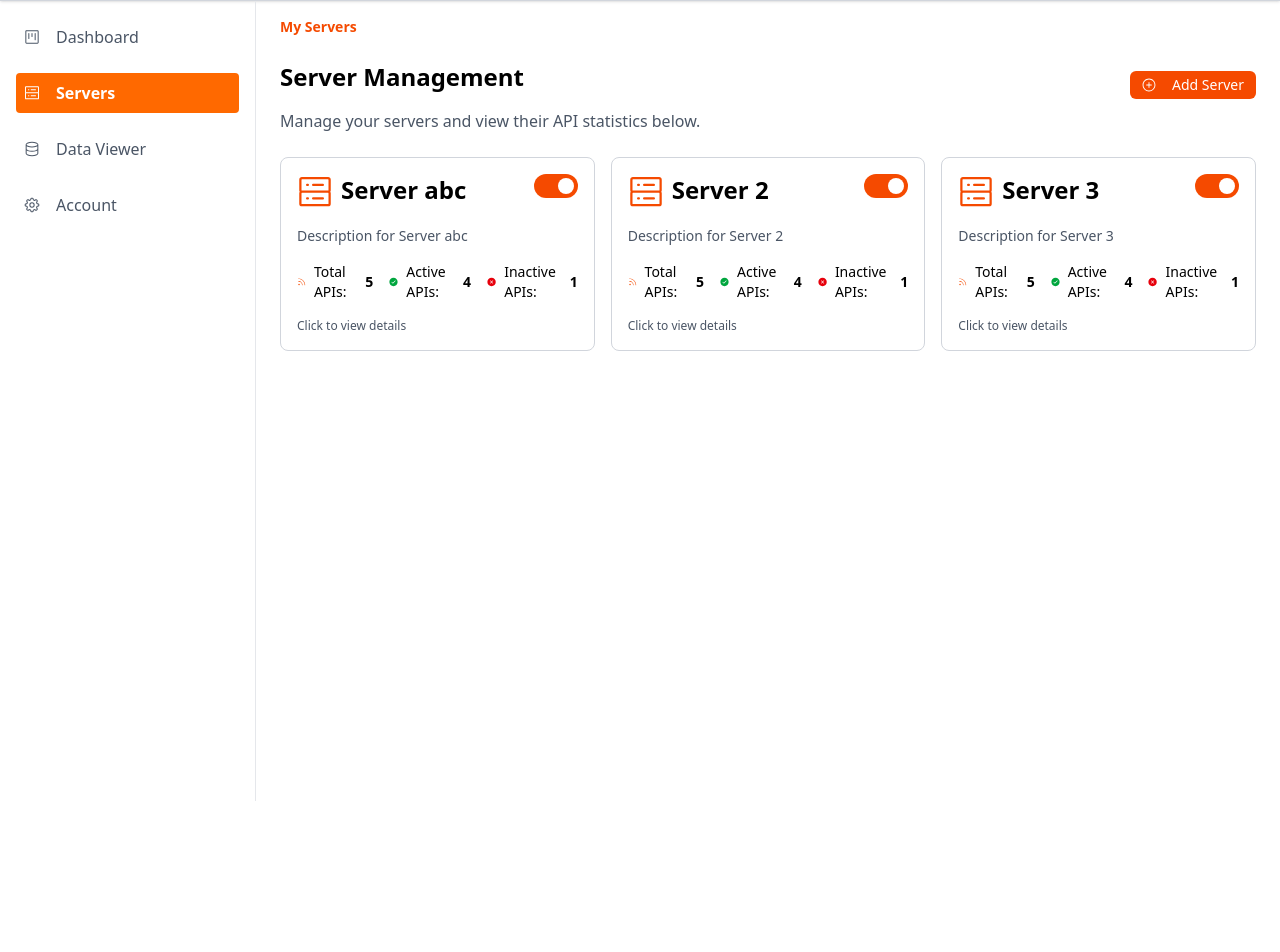
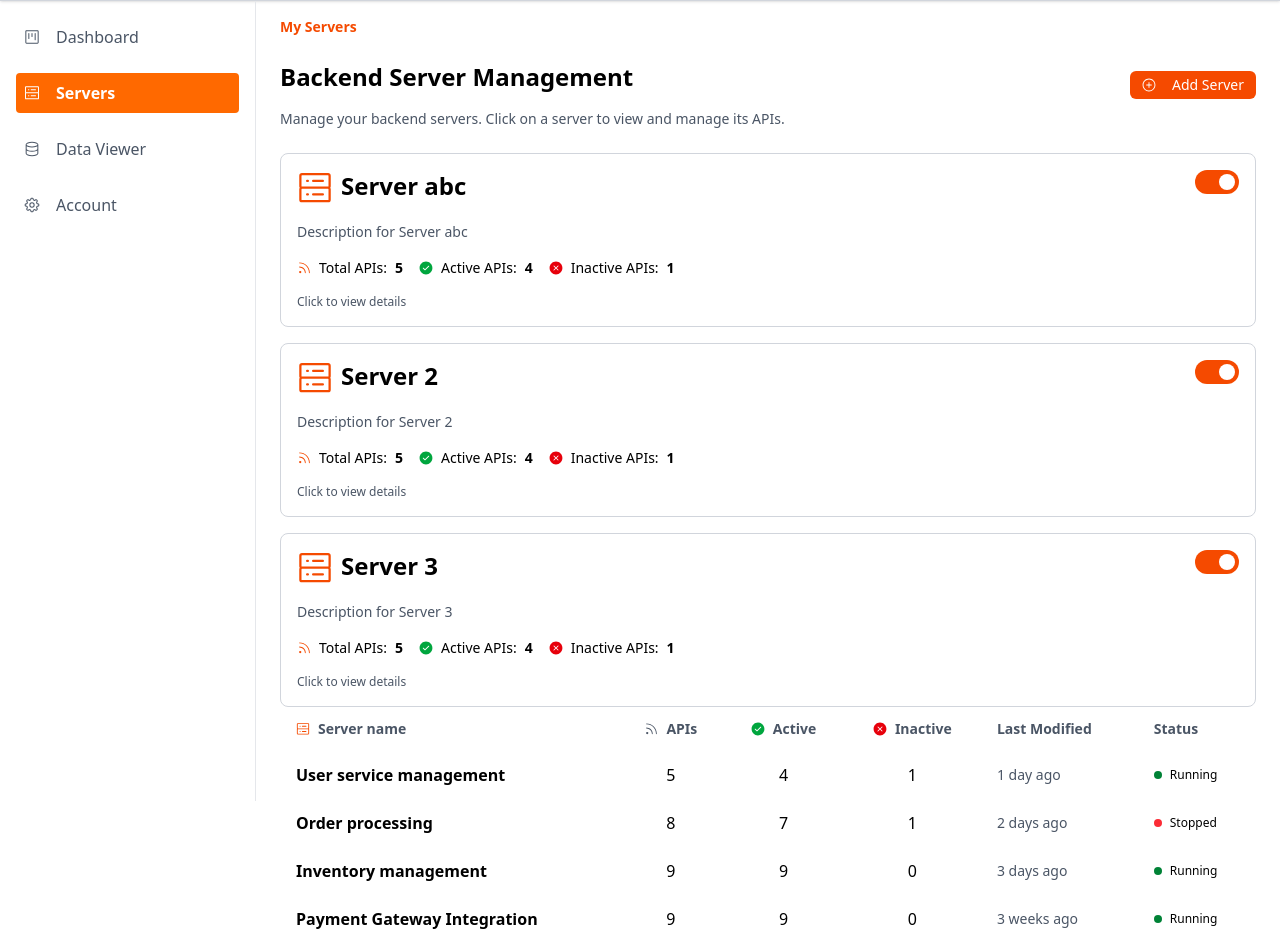
Before and after one commit to Ekpenga9000/apibuilder, a React (Vite) app in the folder frontend/: page /servers in a window 1280 px wide. Shown: the part 64-1016 px from the top of the page. Before the commit the page ends 865 px from the top, so only its background shows below. Built offline with nearby package versions, Linux system fonts and the light colour scheme.

Commit message:
Redesign the server list look.

```diff
--- a/frontend/src/components/ServerList.tsx
+++ b/frontend/src/components/ServerList.tsx
@@ -1,4 +1,10 @@
-import { GoPlusCircle } from "react-icons/go";
+import {
+  GoPlusCircle,
+  GoRss,
+  GoCheckCircleFill,
+  GoXCircleFill,
+  GoServer,
+} from "react-icons/go";
 import ServerInfo from "./ServerInfo";
 
 interface ServerListProps {
@@ -9,16 +15,20 @@ const ServerList = ({ handleServerClick }: ServerListProps) => {
   return (
     <div>
       <div className="flex items-center justify-between">
-        <h2 className="text-2xl font-semibold mb-4">Server Management</h2>
+        <h2 className="text-2xl font-semibold mb-4">
+          Backend Server Management
+        </h2>
         <button className="flex items-center gap-2 text-sm bg-orange-600 py-1 px-3 text-white rounded-md hover:bg-orange-500 cursor-pointer">
           <GoPlusCircle className="inline-block mr-2" />
           Add Server
         </button>
       </div>
-      <p className="text-gray-600 mb-6">
-        Manage your servers and view their API statistics below.
+      <p className="text-gray-600 text-sm mb-6">
+        Manage your backend servers. Click on a server to view and manage its
+        APIs.
       </p>
-      <div className="grid grid-cols-1 md:grid-cols-2 lg:grid-cols-3 gap-4">
+      {/* <div className="grid grid-cols-1 md:grid-cols-2 lg:grid-cols-3 gap-4"> */}
+      <div className="space-y-4">
         {["Server abc", "Server 2", "Server 3"].map((server) => (
           <ServerInfo
             key={server}
@@ -31,6 +41,119 @@ const ServerList = ({ handleServerClick }: ServerListProps) => {
           />
         ))}
       </div>
+
+      <table className="w-full">
+        <thead>
+          <tr className="text-left text-gray-600 text-sm">
+            <th className="py-3 px-4 font-semibold">
+              <div className="flex items-center gap-2">
+                <GoServer className="inline-block text-orange-600" />
+                <span className="inline-block">Server name</span>
+              </div>
+            </th>
+            <th className="py-3 px-4 font-semibold">
+              <div className="flex items-center justify-center gap-2">
+                <GoRss className="inline-block" />
+                <span>APIs</span>
+              </div>
+            </th>
+            <th className="py-3 px-4 font-semibold">
+              <div className="flex items-center justify-center gap-2">
+                <GoCheckCircleFill className="inline-block text-green-600" />
+                <span className="inline-block">Active</span>
+              </div>
+            </th>
+            <th className="py-3 px-4 font-semibold">
+              <div className="flex items-center justify-center gap-2">
+                <GoXCircleFill className="inline-block text-red-600" />
+                <span className="inline-block">Inactive</span>
+              </div>
+            </th>
+            <th className="py-3 px-4 font-semibold"> Last Modified</th>
+            <th className="py-3 px-4 font-semibold">Status</th>
+          </tr>
+        </thead>
+        <tbody>
+          <tr className="hover:bg-gray-50">
+            <td className="py-3 px-4 font-semibold">User service management</td>
+            <td className="py-3 px-4">
+              <p className="flex justify-center">5</p>
+            </td>
+            <td className="py-3 px-4">
+              <p className="flex justify-center">4</p>
+            </td>
+            <td className="py-3 px-4">
+              <p className="flex justify-center">1</p>
+            </td>
+            <td className="py-3 px-4 text-gray-600 text-sm">1 day ago</td>
+            <td className="py-3 px-4">
+              <span className="flex items-center gap-2 text-xs">
+                <span className="w-2 h-2 rounded-full bg-green-700"></span>
+                Running
+              </span>
+            </td>
+          </tr>
+          <tr className="hover:bg-gray-50">
+            <td className="py-3 px-4 font-semibold">Order processing</td>
+            <td className="py-3 px-4">
+              <p className="flex justify-center">8</p>
+            </td>
+            <td className="py-3 px-4">
+              <p className="flex justify-center">7</p>
+            </td>
+            <td className="py-3 px-4">
+              <p className="flex justify-center">1</p>
+            </td>
+            <td className="py-3 px-4 text-gray-600 text-sm">2 days ago</td>
+            <td className="py-3 px-4">
+              <span className="flex items-center gap-2 text-xs">
+                <span className="w-2 h-2 rounded-full bg-red-500"></span>
+                Stopped
+              </span>
+            </td>
+          </tr>
+          <tr className="hover:bg-gray-50">
+            <td className="py-3 px-4 font-semibold">Inventory management</td>
+            <td className="py-3 px-4">
+              <p className="flex justify-center">9</p>
+            </td>
+            <td className="py-3 px-4">
+              <p className="flex justify-center">9</p>
+            </td>
+            <td className="py-3 px-4">
+              <p className="flex justify-center">0</p>
+            </td>
+            <td className="py-3 px-4 text-gray-600 text-sm">3 days ago</td>
+            <td className="py-3 px-4">
+              <span className="flex items-center gap-2 text-xs">
+                <span className="w-2 h-2 rounded-full bg-green-700"></span>
+                Running
+              </span>
+            </td>
+          </tr>
+          <tr className="hover:bg-gray-50">
+            <td className="py-3 px-4 font-semibold">
+              Payment Gateway Integration
+            </td>
+            <td className="py-3 px-4">
+              <p className="flex justify-center">9</p>
+            </td>
+            <td className="py-3 px-4">
+              <p className="flex justify-center">9</p>
+            </td>
+            <td className="py-3 px-4">
+              <p className="flex justify-center">0</p>
+            </td>
+            <td className="py-3 px-4 text-gray-600 text-sm">3 weeks ago</td>
+            <td className="py-3 px-4">
+              <span className="flex items-center gap-2 text-xs">
+                <span className="w-2 h-2 rounded-full bg-green-700"></span>
+                Running
+              </span>
+            </td>
+          </tr>
+        </tbody>
+      </table>
     </div>
   );
 };
```
Also changed, not shown: frontend/src/components/Api.tsx (added).
